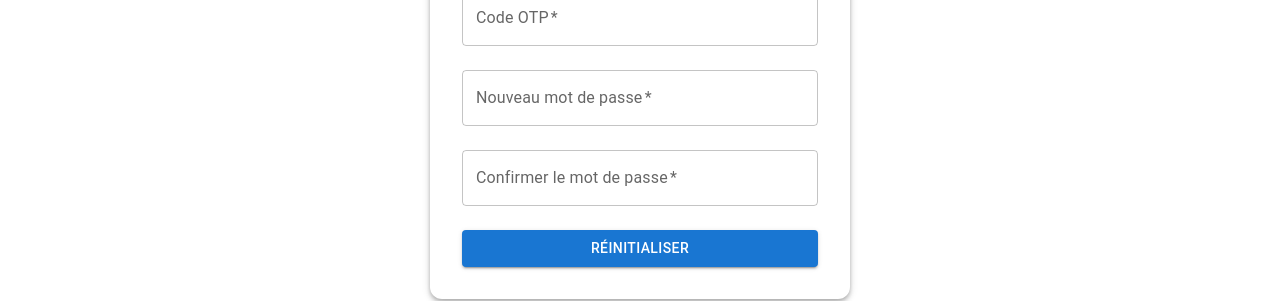
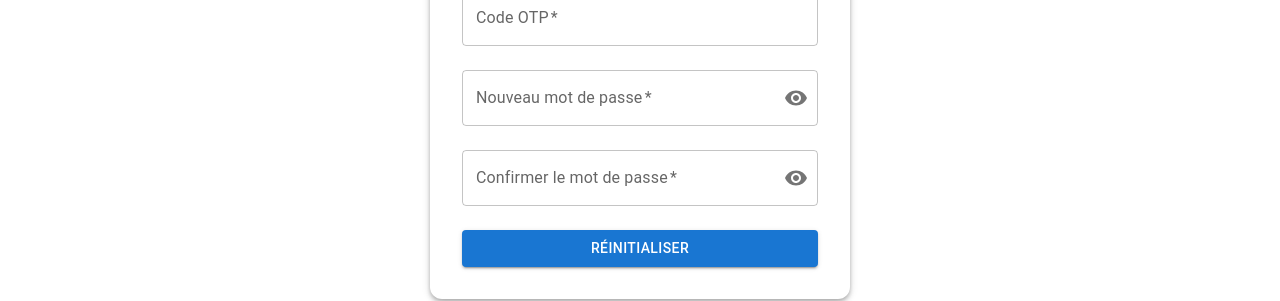
Before and after one commit to netmophus/aimath-frontend, a React (Create React App) app: page /reset-password in a window 1280 px wide. Shown: the part 298-599 px from the top of the page. Built offline with nearby package versions, Linux system fonts and the light colour scheme.

Commit message:
MAJ:ResetPassword AAA

```diff
--- a/src/pages/ResetPassword.jsx
+++ b/src/pages/ResetPassword.jsx
@@ -6,7 +6,9 @@
   Button,
   Paper,
   InputAdornment,
+  IconButton,
 } from "@mui/material";
+import { Visibility, VisibilityOff } from "@mui/icons-material";
 import API from "../api";
 import { useLocation, useNavigate } from "react-router-dom";
 import PageLayout from "../components/PageLayout";
@@ -20,6 +22,8 @@
   const [newPassword, setNewPassword] = useState("");
   const [confirmPassword, setConfirmPassword] = useState("");
   const [message, setMessage] = useState("");
+  const [showPassword, setShowPassword] = useState(false);
+  const [showConfirmPassword, setShowConfirmPassword] = useState(false);
   const navigate = useNavigate();
 
   const handleReset = async (e) => {
@@ -76,21 +80,45 @@
             />
             <TextField
               label="Nouveau mot de passe"
-              type="password"
+              type={showPassword ? "text" : "password"}
               fullWidth
               value={newPassword}
               onChange={(e) => setNewPassword(e.target.value)}
               required
               margin="normal"
+              InputProps={{
+                endAdornment: (
+                  <InputAdornment position="end">
+                    <IconButton
+                      onClick={() => setShowPassword(!showPassword)}
+                      edge="end"
+                    >
+                      {showPassword ? <VisibilityOff /> : <Visibility />}
+                    </IconButton>
+                  </InputAdornment>
+                ),
+              }}
             />
             <TextField
               label="Confirmer le mot de passe"
-              type="password"
+              type={showConfirmPassword ? "text" : "password"}
               fullWidth
               value={confirmPassword}
               onChange={(e) => setConfirmPassword(e.target.value)}
               required
               margin="normal"
+              InputProps={{
+                endAdornment: (
+                  <InputAdornment position="end">
+                    <IconButton
+                      onClick={() => setShowConfirmPassword(!showConfirmPassword)}
+                      edge="end"
+                    >
+                      {showConfirmPassword ? <VisibilityOff /> : <Visibility />}
+                    </IconButton>
+                  </InputAdornment>
+                ),
+              }}
             />
             <Button type="submit" variant="contained" fullWidth sx={{ mt: 2 }}>
               Réinitialiser
```
